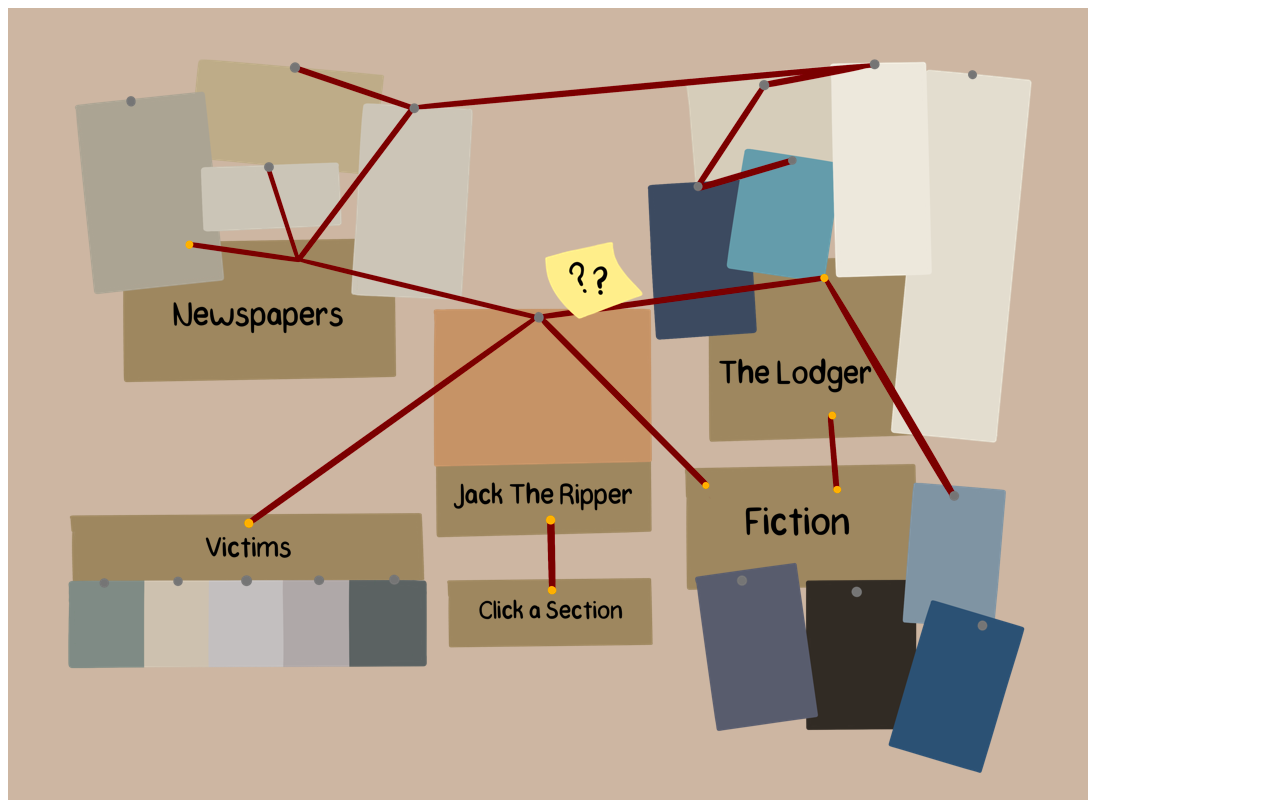
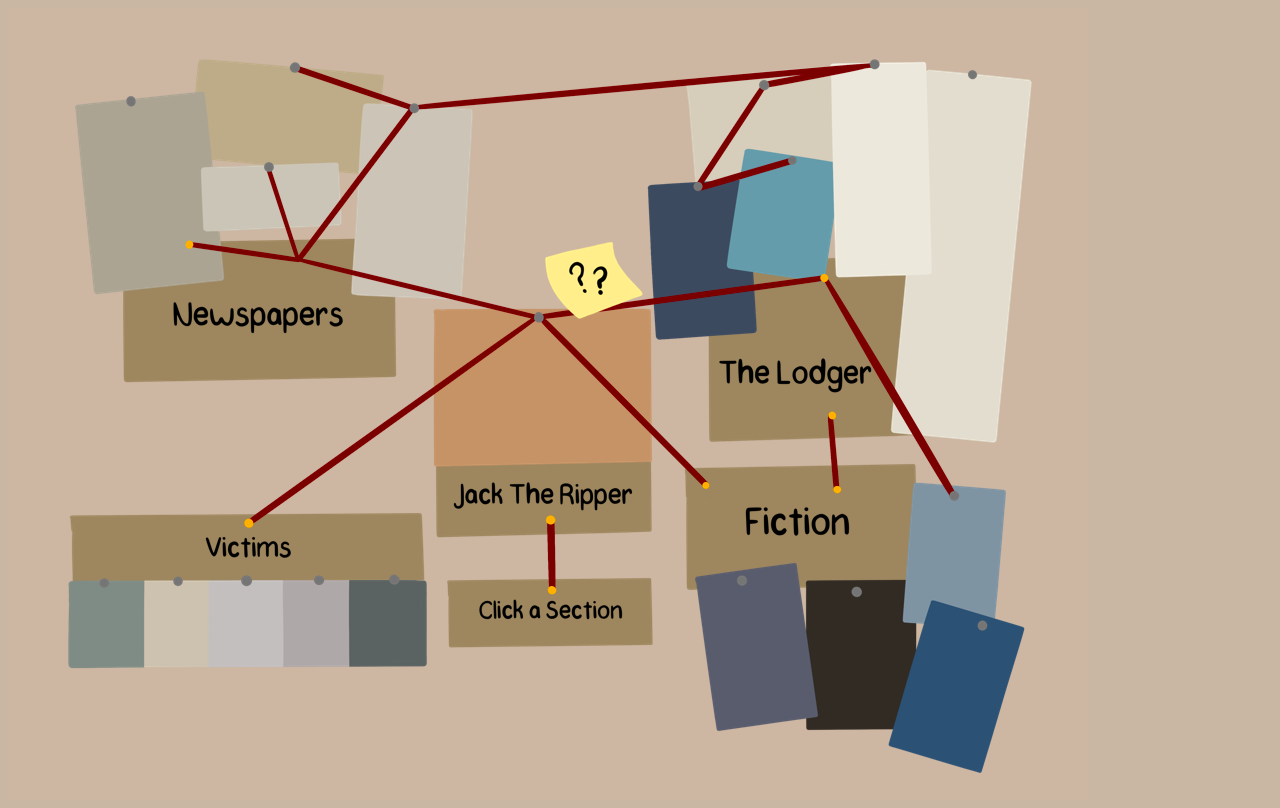
Before and after one commit to Mystriodis/Jack-Crime-Board, a plain HTML site: page index.html in a window 1280 px wide. Drawn offline with Linux system fonts and the light colour scheme.

Commit message:
Update index.html

```diff
--- a/index.html
+++ b/index.html
@@ -1,4 +1,6 @@
 <html>
+
+<body style="background-color:#c9b7a4;">
 
 <img src="CrimeBoard.png" usemap="#image-map">
 
@@ -10,4 +12,6 @@
     <area target="" alt="Victims" title="Victims" href="Victims.html" coords="34,490,414,693" shape="rect">
 </map>
 
+</body>
+
 </html>
```
